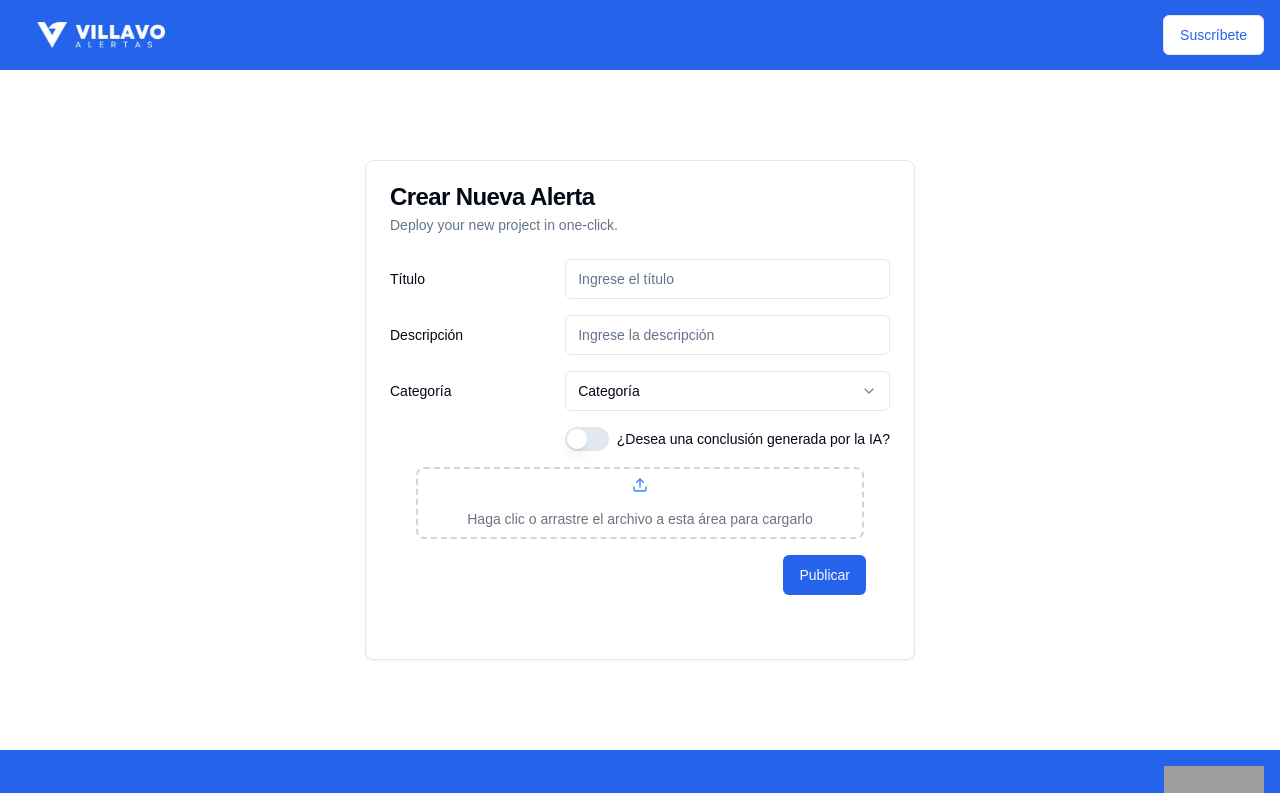
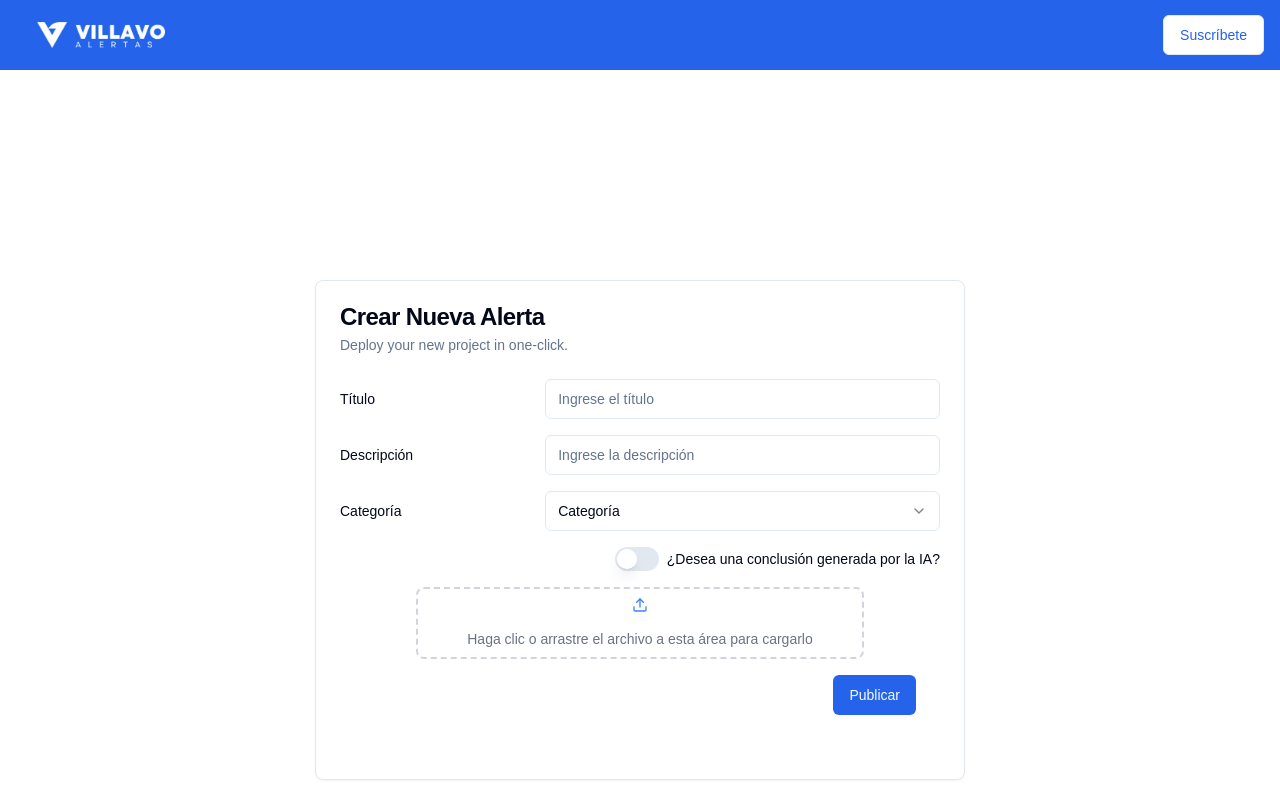
Before and after one commit to shogunIncognito/hacka-villavo-alerta, a Next.js app: page /dash/addPost in a window 1280 px wide. Shown: the top 793 px of the page. Built offline with nearby package versions, Linux system fonts and the light colour scheme; no server answers; grey boxes are pictures that could not be loaded.

Commit message:
correcion en preview de la imagen a cargar imagenes en addPost

```diff
--- a/src/app/dash/addPost/page.jsx
+++ b/src/app/dash/addPost/page.jsx
@@ -34,6 +34,7 @@ export default function AddPost() {
     const [file, setFile] = useState(null);
     const [errors, setErrors] = useState({});
     const [isSubmitting, setIsSubmitting] = useState(false);
+    const [imageUrl, setImageUrl] = useState(null)
     const { data: session } = useSession();
 
     const validate = () => {
@@ -76,7 +77,7 @@ export default function AddPost() {
         const newErrors = validate();
         if (Object.keys(newErrors).length > 0) {
             setErrors(newErrors);
-            Object.values(newErrors).forEach((error) => toast.error(error));
+            Object.values(newErrors).forEach((error) => console.log());
             return;
         }
 
@@ -102,6 +103,7 @@ export default function AddPost() {
             setTitle("");
             setDescription("");
             setCategory("");
+            setImageUrl(null)
             setSwitchValidate(false);
             setFile(null);
         } catch (error) {
@@ -113,8 +115,8 @@ export default function AddPost() {
 
     return (
         <>
-            <div className="flex justify-center items-center h-[85vh]">
-                <Card className="w-[550px]">
+            <div className="flex justify-center items-center py-7 my-5 2xl:my-0 h-[110vh] 2xl:h-[90vh]">
+                <Card className="w-[650px] 2xl:w-[850px] 2xl:">
                     <CardHeader>
                         <CardTitle>Crear Nueva Alerta</CardTitle>
                         <CardDescription>Deploy your new project in one-click.</CardDescription>
@@ -204,7 +206,7 @@ export default function AddPost() {
                                     </Label>
                                 </div>
                                 <div className="flex justify-center items-center">
-                                    <FileUpload setFile={setFile} />
+                                    <FileUpload setFile={setFile} setUrl={setImageUrl} url={imageUrl} />
                                 </div>
                                 {errors.file && (
                                     <p className="text-red-500 text-sm text-center">
--- a/src/components/InputFIle.jsx
+++ b/src/components/InputFIle.jsx
@@ -3,9 +3,8 @@
 import { useState, useRef } from 'react'
 import { Upload } from 'lucide-react'
 
-export default function FileUpload({ setFile }) {
+export default function FileUpload({ setFile, url, setUrl }) {
   const [isDragging, setIsDragging] = useState(false)
-  const [preview, setPreview] = useState(null)
   const fileInputRef = useRef(null)
 
   const handleDragEnter = (e) => {
@@ -42,7 +41,7 @@ export default function FileUpload({ setFile }) {
       const file = e.target.files[0]
       const url = URL.createObjectURL(file)
       setFile({ file, url })
-      setPreview(url)
+      setUrl(url)
     }
   }
 
@@ -65,11 +64,11 @@ export default function FileUpload({ setFile }) {
         ref={fileInputRef}
         onChange={handleFileInput}
       />
-      {preview && (
+      {url && (
         <img
-          src={preview}
+          src={url}
           alt="Vista previa"
-          className="mt-4 mx-auto h-24 w-24 object-cover"
+          className="mt-4 mx-auto h-24 w-24 object-cover rounded-xl"
         />
       )}
     </div>
```
